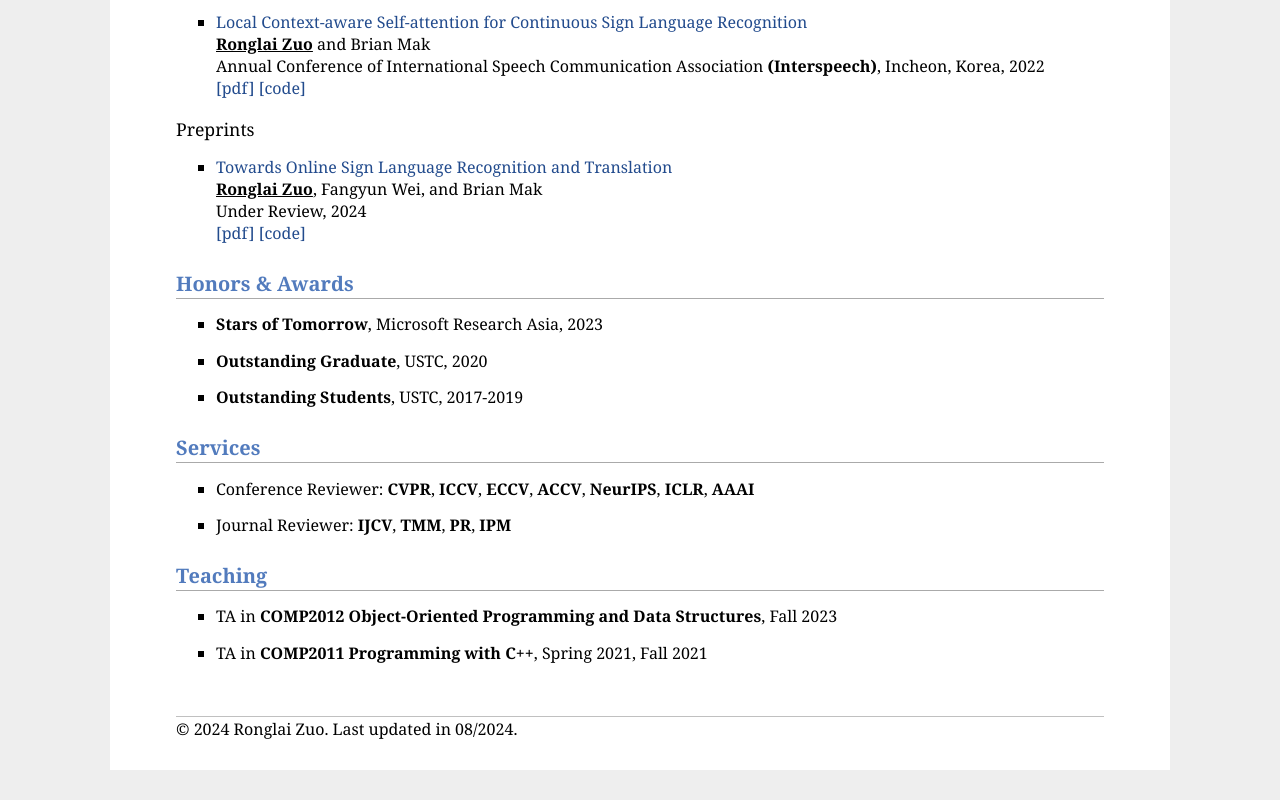
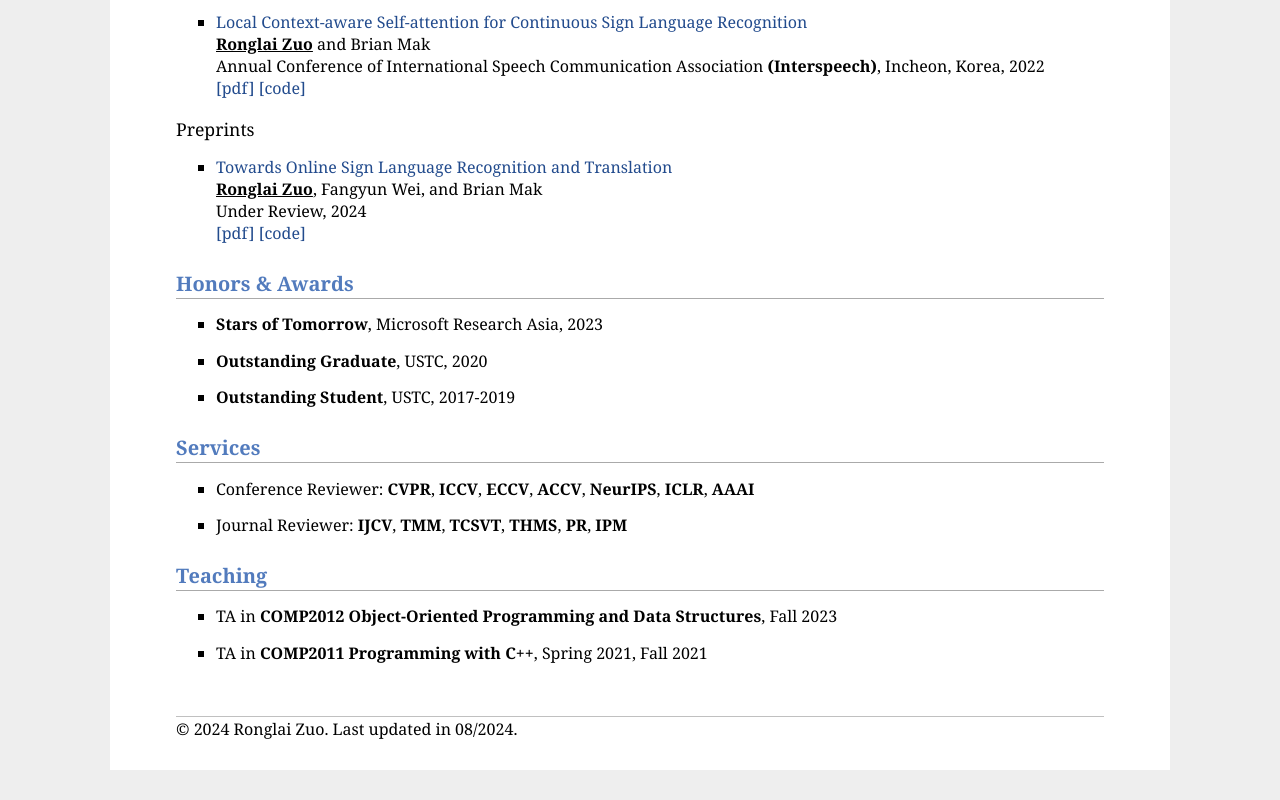
Before and after one commit to YuCHENJT/yuchenjt.github.io, a plain HTML site: page index.html in a window 1280 px wide. Shown: the part 1491-2291 px from the top of the page. Drawn offline with Linux system fonts and the light colour scheme.

Commit message:
eccv pre

```diff
--- a/index.html
+++ b/index.html
@@ -182,7 +182,7 @@ Email:  <a href="mailto:zrl2016ustc@outlook.com">zrl2016ustc [at] outlook.com</a
         <strong>Outstanding Graduate</strong>, USTC, 2020
     </li>
     <li>
-        <strong>Outstanding Students</strong>, USTC, 2017-2019
+        <strong>Outstanding Student</strong>, USTC, 2017-2019
     </li>
 </ul>
 
@@ -193,7 +193,7 @@ Email:  <a href="mailto:zrl2016ustc@outlook.com">zrl2016ustc [at] outlook.com</a
         Conference Reviewer: <strong>CVPR</strong>, <strong>ICCV</strong>, <strong>ECCV</strong>, <strong>ACCV</strong>, <strong>NeurIPS</strong>, <strong>ICLR</strong>, <strong>AAAI</strong>
     </li>
     <li>
-        Journal Reviewer: <strong>IJCV</strong>, <strong>TMM</strong>, <strong>PR</strong>, <strong>IPM</strong>
+        Journal Reviewer: <strong>IJCV</strong>, <strong>TMM</strong>, <strong>TCSVT</strong>, <strong>THMS</strong>, <strong>PR</strong>, <strong>IPM</strong>
     </li>
 </ul>
 
```
Also changed, not shown: 1 other file.
